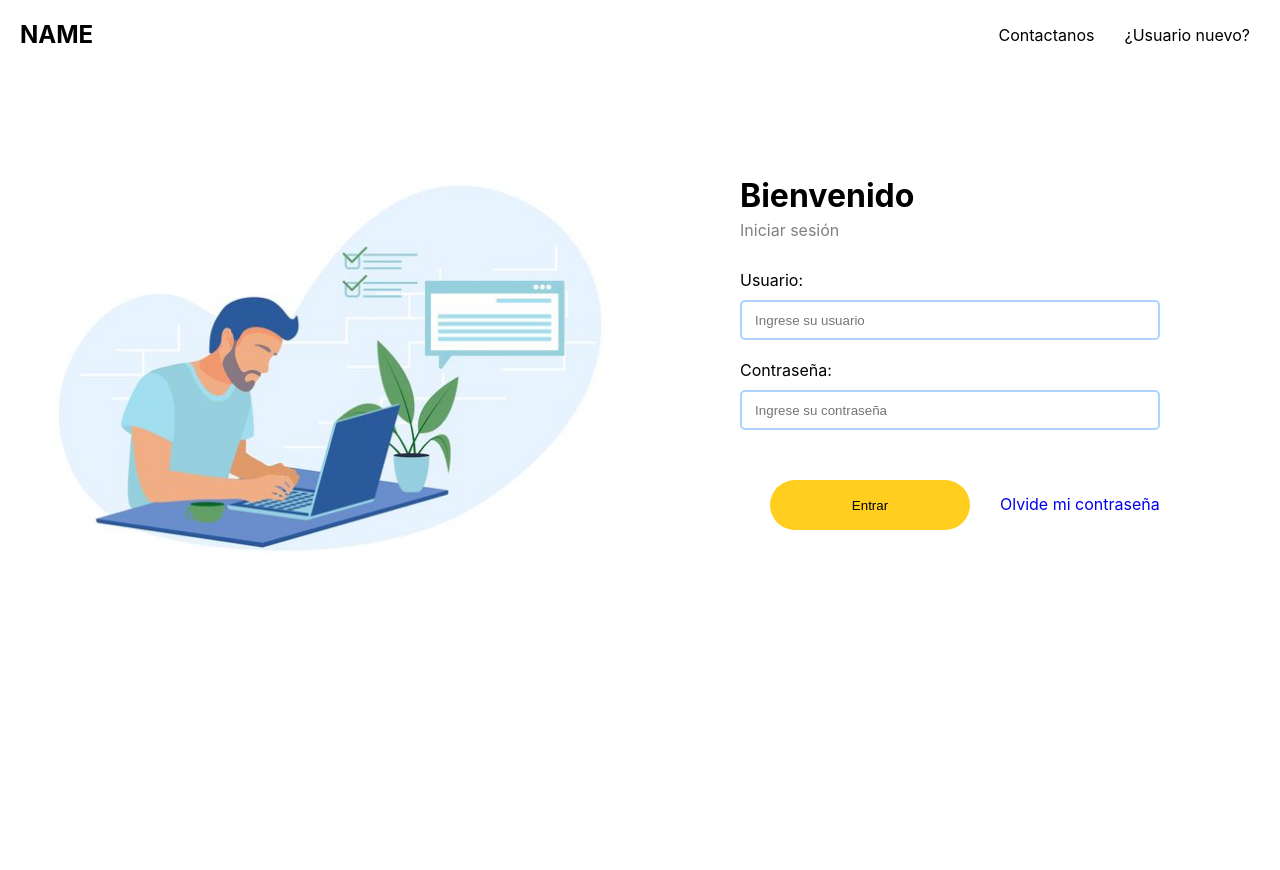
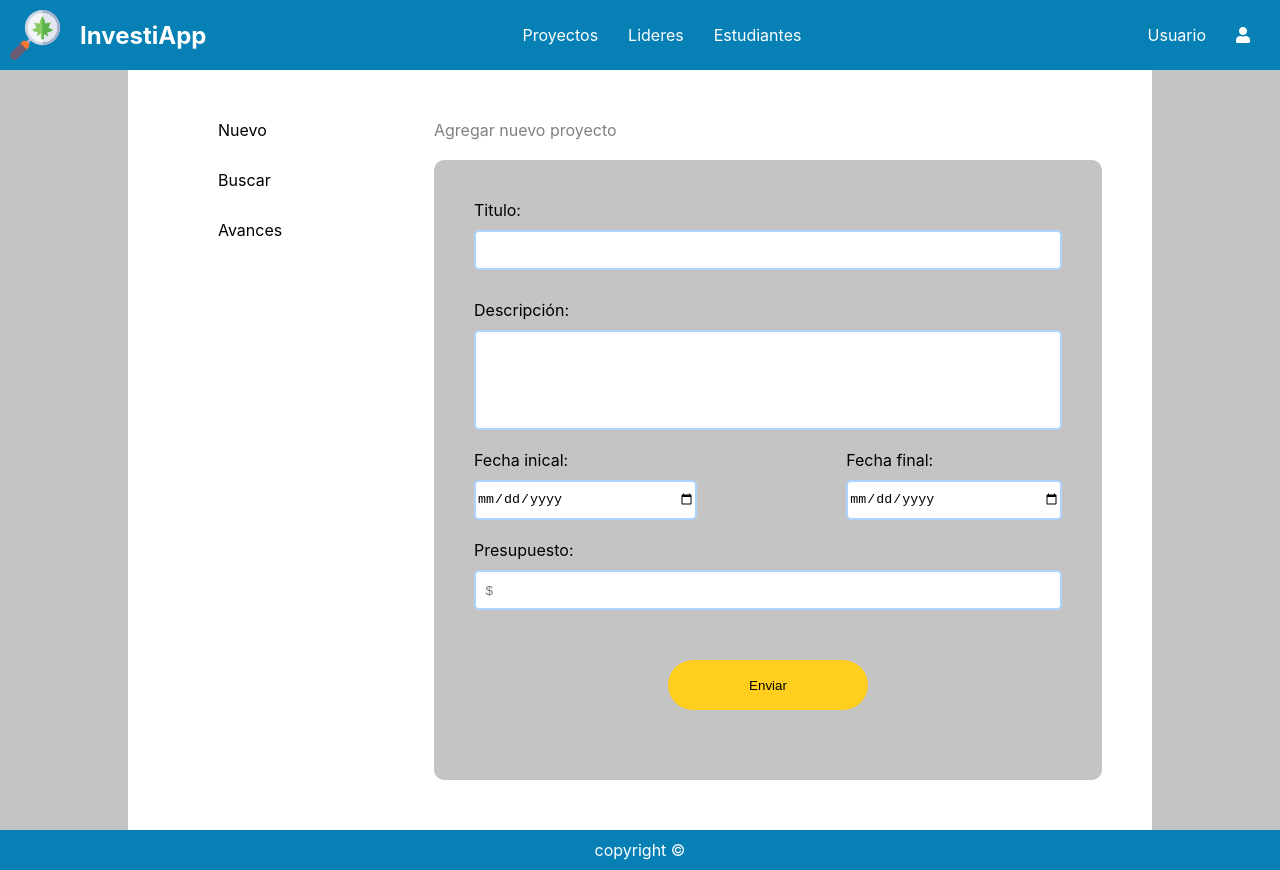
Before and after one commit to SebastianSBGR1998/projectEquipo10, a React (Create React App) app: page / in a window 1280 px wide. Before the commit the page ends 800 px from the top, so only its background shows below. Built offline with nearby package versions, Linux system fonts and the light colour scheme.

Commit message:
[ADD] pagina projects y template principal

```diff
--- a/public/index.html
+++ b/public/index.html
@@ -5,7 +5,7 @@
     <meta name="viewport" content="width=device-width, initial-scale=1" />
     <meta name="theme-color" content="#000000" />
     <meta name="description" content="Web site created using create-react-app"/>
-
+    <link rel="stylesheet" href="https://use.fontawesome.com/releases/v5.15.4/css/all.css" integrity="sha384-DyZ88mC6Up2uqS4h/KRgHuoeGwBcD4Ng9SiP4dIRy0EXTlnuz47vAwmeGwVChigm" crossorigin="anonymous">
     <title>Administrador de proyectos</title>
   </head>
   <body>
--- a/src/App.css
+++ b/src/App.css
@@ -1,6 +1,7 @@
+@import url('./index.css');
+
 .App main{
     display: flex;
     justify-content:space-around;
-    align-items: center;
-    margin: 20px;
+    background-color: var(--fondo-color);
 }
--- a/src/App.js
+++ b/src/App.js
@@ -1,18 +1,24 @@
 import Login from './components/Login/Login';
 import Logo from './components/Logo/Logo';
 import Nav from './components/Nav/Nav';
+import Principal from './templates/Principal';
+import Projects from './components/Projects/Projects';
 
 import './App.css';
 
 function App() {
   return (
     <div className="App">
-      <Nav/>
+      {/*<Nav/>
       <main>
         <Logo/>
         <Login/>
-      </main>
+      </main>*/}
         {/*<Footer/>*/}
+
+      <Principal>
+        <Projects/>
+      </Principal>
 
     </div>
   );
--- a/src/components/Login/Login.css
+++ b/src/components/Login/Login.css
@@ -1,9 +1,4 @@
-:root{
-    --back-color:#add3ff;
-    --boton-color:#ffce1f;
-    --dark-color:#2d2c2a;
-}
-
+@import url('../../index.css');
 
 .login{
     width: 50vw;
--- /dev/null
+++ b/src/components/Projects/Projects.css
@@ -0,0 +1,47 @@
+@import url('../../index.css');
+
+.projects{
+    display: flex;
+    background-color: white;
+}
+
+.projects aside{
+    width: 20vw;
+    padding: 50px;
+}
+.projects aside ul li{
+    margin-bottom: 30px;
+}
+
+.projects section{
+    width: 60vw;
+    padding: 50px;
+
+}
+
+.agregar-proyecto form{
+    display: flex;
+    flex-direction: column;
+    background-color: var(--fondo-color);
+    border-radius: 10px;
+    padding: 40px;
+    margin-top: 20px;
+    flex-wrap: wrap;
+}
+
+.agregar-proyecto form .descripcion{
+    height: 100px;
+}
+
+.agregar-proyecto form .fecha{
+    display: flex;
+    justify-content: space-between;
+    align-items: center;
+}
+.agregar-proyecto form input[type="date"]{
+    width: 100%;
+}
+
+.agregar-proyecto form button{
+    align-self: center;
+}
--- /dev/null
+++ b/src/components/Projects/Projects.jsx
@@ -0,0 +1,47 @@
+import './Projects.css'
+export default function Projects(){
+    return(
+        <>
+            <div className="projects">
+                <aside>
+                    <ul>
+                        <li>Nuevo</li>
+                        <li>Buscar</li>
+                        <li>Avances</li>
+                    </ul>
+                </aside>
+                <section>
+                    <article className="agregar-proyecto">
+                        <p>Agregar nuevo proyecto</p>
+                        <form action="">
+                            <label htmlFor="titulo">Titulo:</label>
+                            <input className="titulo" type="text" />
+
+                            <label htmlFor="descripcion">Descripción:</label>
+                            <input className="descripcion" type="textarea" />
+
+                            <div className="fecha">
+                                <div>
+                                    <label htmlFor="fecha-inicial">Fecha inical: </label>
+                                    <input className="fecha-inicio" type="date"  />
+                                </div>
+                                <div>
+                                    <label htmlFor="fecha-final">Fecha final: </label>
+                                    <input className="fecha-final" type="date" />
+                                </div>
+                            </div>
+
+
+                            <label htmlFor="presupuesto">Presupuesto:</label>
+                            <input className="presupuesto" type="number" placeholder="  $"/>
+
+                            <button>Enviar</button>
+                        </form>
+                    </article>
+
+
+                </section>
+            </div>
+        </>
+    )
+}
--- a/src/index.css
+++ b/src/index.css
@@ -2,6 +2,7 @@
   margin: 0;
   box-sizing: border-box;
 }
+
 body {
   font-family: -apple-system, BlinkMacSystemFont, 'Segoe UI', 'Roboto', 'Oxygen',
     'Ubuntu', 'Cantarell', 'Fira Sans', 'Droid Sans', 'Helvetica Neue',
@@ -9,3 +10,10 @@ body {
   -webkit-font-smoothing: antialiased;
   -moz-osx-font-smoothing: grayscale;
 }
+
+:root{
+  --encabezado-color:#0680B5;
+  --fondo-color:#C4C4C4;
+  --boton-color:#ffce1f;
+  --back-color:#add3ff;
+}
--- /dev/null
+++ b/src/templates/Footer/Footer.jsx
@@ -0,0 +1,8 @@
+
+export default function Footer(){
+    return(
+        <footer>
+            <p>copyright ©</p>
+        </footer>
+    )
+}
--- /dev/null
+++ b/src/templates/Header/Header.jsx
@@ -0,0 +1,22 @@
+export default function Header(){
+    return(
+        <header>
+            <nav>
+                <div className="icono">
+                    <img src="./img/icono.svg" alt="" />
+                    <h1>InvestiApp</h1>
+                </div>
+                <ul>
+                    <li>Proyectos</li>
+                    <li>Lideres</li>
+                    <li>Estudiantes</li>
+                </ul>
+                <ul>
+                    <li>Usuario</li>
+                    <li><i class="fas fa-user"></i></li>
+                </ul>
+            </nav>
+        </header>
+
+    )
+}
--- /dev/null
+++ b/src/templates/Principal.css
@@ -0,0 +1,34 @@
+@import url('../index.css');
+
+header, footer{
+    background-color: var(--encabezado-color);
+    color: white;
+}
+
+nav{
+    display: flex;
+    justify-content: space-between;
+    align-items: center;
+}
+.icono{
+    display: flex;
+}
+
+.icono img{
+    width: 50px;
+    height: 50px;
+    margin: 10px;
+}
+.icono h1{
+    align-self: center;
+    justify-content: right;
+    margin-left: 10px;
+}
+
+footer p{
+    color: white;
+    display: flex;
+    justify-content: center;
+    align-items: center;
+    height: 40px;
+}
--- /dev/null
+++ b/src/templates/Principal.jsx
@@ -0,0 +1,15 @@
+import Header from './Header/Header';
+import Footer from './Footer/Footer';
+import './Principal.css'
+
+export default function Principal(props){
+    return(
+        <>
+            <Header/>
+            <main>
+                {props.children}
+            </main>
+            <Footer/>
+        </>
+    )
+}
```
Also changed, not shown: public/img/icono.svg (added).
